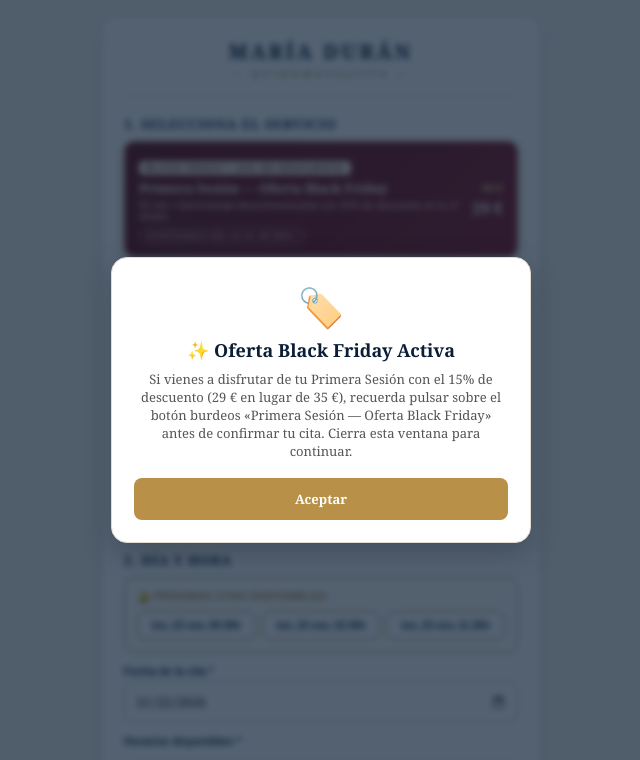
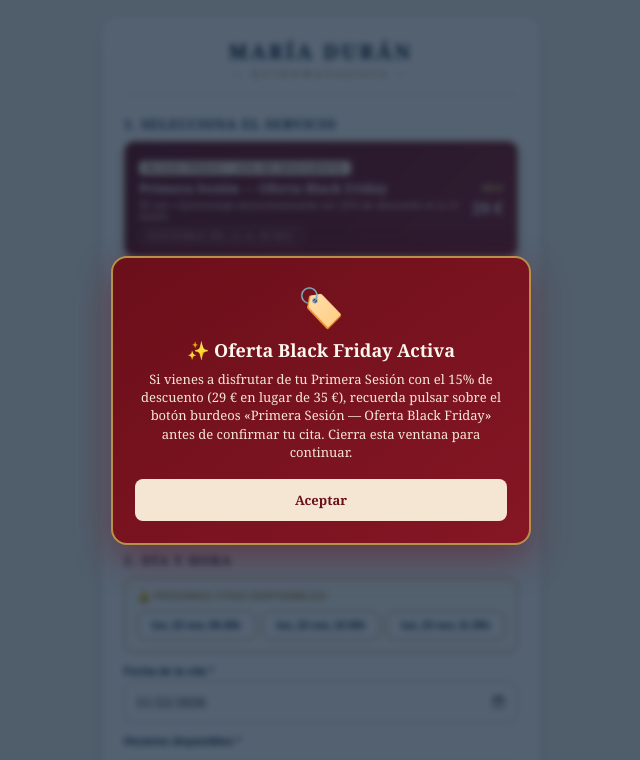
Before and after one commit to mariaduranquiro-dev/masajes-maria-app, a plain HTML site: page index.html in a window 1280 px wide. Shown: the top 760 px of the page, without its empty margins (319-959 px from the left). Drawn offline with nearby package versions, Linux system fonts and the light colour scheme; no server answers.

Commit message:
Update index.html

```diff
--- a/index.html
+++ b/index.html
@@ -184,6 +184,41 @@
     .modal-icon { font-size: 38px; margin-bottom: 6px; }
     .modal-title { font-size: 18px; font-weight: bold; color: #0B1E36; margin-bottom: 8px; font-family: 'Georgia', serif; }
     .modal-text { font-size: 13px; color: #555; margin-bottom: 18px; line-height: 1.4; }
+
+    /* TEMA BURDEOS Y ANIMACIÓN PARA AVISO BLACK FRIDAY */
+    @keyframes bfEntradaSuave {
+      0% {
+        opacity: 0;
+        transform: translateY(16px) scale(0.95);
+      }
+      100% {
+        opacity: 1;
+        transform: translateY(0) scale(1);
+      }
+    }
+    .modal-content-bf {
+      background: linear-gradient(145deg, #6B0F1A 0%, #861624 100%);
+      border: 2px solid #B89047;
+      color: #FDF6EE;
+      box-shadow: 0 14px 36px rgba(107, 15, 26, 0.45);
+      animation: bfEntradaSuave 0.38s cubic-bezier(0.22, 1, 0.36, 1) forwards;
+    }
+    .modal-content-bf .modal-title {
+      color: #FDF6EE;
+    }
+    .modal-content-bf .modal-text {
+      color: #F5E6D3;
+    }
+    .modal-content-bf .btn-confirm {
+      background-color: #F5E6D3;
+      color: #6B0F1A;
+      transition: transform 0.15s ease, background-color 0.2s ease;
+    }
+    .modal-content-bf .btn-confirm:hover {
+      background-color: #FFFFFF;
+      transform: scale(1.02);
+    }
+
     .cal-btn { display: block; width: 100%; padding: 10px; margin-bottom: 8px; border-radius: 8px; font-weight: bold; font-size: 12px; text-decoration: none; text-align: center; }
     .cal-google { background: #1A73E8; color: #FFF; }
     .cal-apple { background: #0B1E36; color: #FFF; border: 1px solid #B89047; }
@@ -312,7 +347,7 @@
 
   <!-- MODAL INTERNO DE LA WEB -->
   <div class="modal" id="modal-alerta-web">
-    <div class="modal-content">
+    <div class="modal-content" id="modal-alerta-caja">
       <div class="modal-icon" id="modal-alerta-icono">⚠️</div>
       <div class="modal-title" id="modal-alerta-titulo">Aviso</div>
       <div class="modal-text" id="modal-alerta-texto">Mensaje...</div>
@@ -374,7 +409,12 @@
           "✨ Oferta Black Friday Activa",
           "Si vienes a disfrutar de tu Primera Sesión con el 15% de descuento (29 € en lugar de 35 €), recuerda pulsar sobre el botón burdeos «Primera Sesión — Oferta Black Friday» antes de confirmar tu cita. Cierra esta ventana para continuar.",
           "🏷️",
-          false
+          false,
+          "",
+          "",
+          "",
+          false,
+          true
         );
       }
     }
@@ -402,7 +442,14 @@
       return p.length === 3 ? `${p[2]}/${p[1]}/${p[0]}` : fechaStr;
     }
 
-    function mostrarAlertaWeb(titulo, texto, icono = "⚠️", mostrarCalendarios = false, fechaCita = "", horaCita = "", nombreCliente = "", mostrarInputTel = false) {
+    function mostrarAlertaWeb(titulo, texto, icono = "⚠️", mostrarCalendarios = false, fechaCita = "", horaCita = "", nombreCliente = "", mostrarInputTel = false, estiloBurdeosBF = false) {
+      const cajaModal = document.getElementById('modal-alerta-caja');
+      if (estiloBurdeosBF) {
+        cajaModal.classList.add('modal-content-bf');
+      } else {
+        cajaModal.classList.remove('modal-content-bf');
+      }
+
       document.getElementById('modal-alerta-titulo').innerText = titulo;
       document.getElementById('modal-alerta-texto').innerText = texto;
       document.getElementById('modal-alerta-icono').innerText = icono;
@@ -449,6 +496,7 @@
 
     function cerrarModalAlertaWeb() {
       document.getElementById('modal-alerta-web').style.display = 'none';
+      document.getElementById('modal-alerta-caja').classList.remove('modal-content-bf');
     }
 
     function seleccionarServicio(id, precio) {
```
